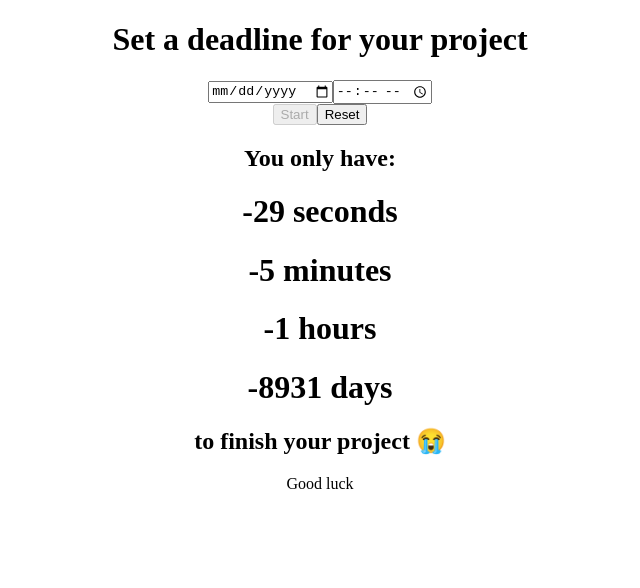
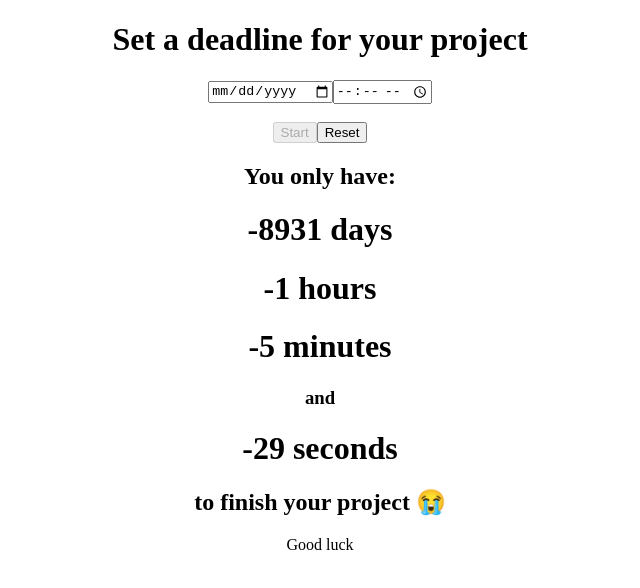
Before and after one commit to marqsbruno/deadline-deathline, a React (Vite) app: page / in a window 1280 px wide. Both pictures are taken after a click on the button "Start". Shown: the top 588 px of the page, without its empty margins (320-960 px from the left). Built offline with nearby package versions, Linux system fonts and the light colour scheme.

Commit message:
alteração ordem das informações

```diff
--- a/src/components/Clock.tsx
+++ b/src/components/Clock.tsx
@@ -40,6 +40,7 @@ function Clock() {
 
   return (
     <div>
+      <br />
       <button disabled={isRunning} type="button" onClick={handleClick}>
         Start
       </button>
@@ -49,10 +50,11 @@ function Clock() {
       {isRunning ? (
         <div>
           <h2>You only have:</h2>
+          <h1>{days} days</h1>
+          <h1>{hours} hours</h1>
+          <h1>{minutes} minutes</h1>
+          <h3>and</h3>
           <h1>{seconds} seconds</h1>
-          <h1>{minutes} minutes</h1>
-          <h1>{hours} hours</h1>
-          <h1>{days} days</h1>
           <h2>to finish your project 😭</h2>
           <p>Good luck</p>
         </div>
```
